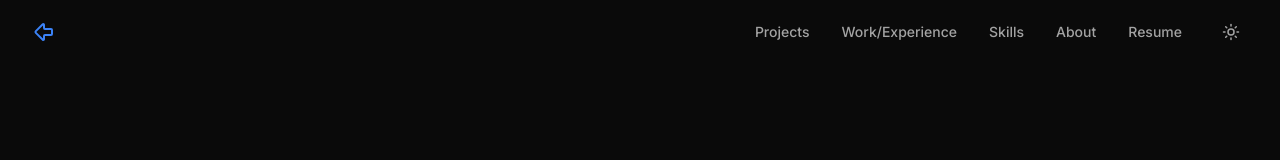
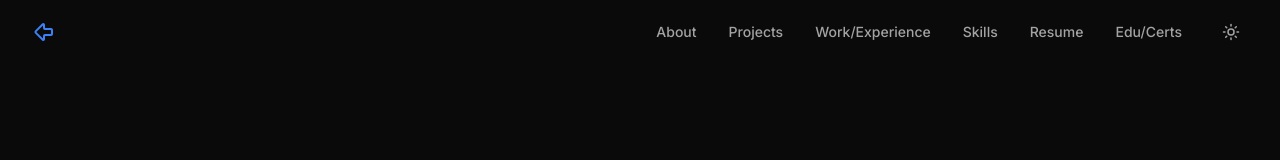
Before and after one commit to GITUPWALE08/portfolio, a React (Vite) app: page / in a window 1280 px wide. Shown: the top 160 px of the page. Built offline with nearby package versions, Linux system fonts and the light colour scheme.

Commit message:
Update Navbar.tsx

```diff
--- a/src/components/navigation/Navbar.tsx
+++ b/src/components/navigation/Navbar.tsx
@@ -6,11 +6,12 @@ import { cn } from '../../lib/utils';
 // import { profile } from '../../data/profile';
 
 const navLinks = [
+  { name: 'About', href: '/#about' },
   { name: 'Projects', href: '/#projects' },
   { name: 'Work/Experience', href: '/#experience' },
   { name: 'Skills', href: '/#skills' },
-  { name: 'About', href: '/#about' },
   { name: 'Resume', href: '/resume' },
+  { name: 'Edu/Certs', href: '/#Edu' },
   // { name: 'Contact', href: '/#contact' },
 ];
 
```
